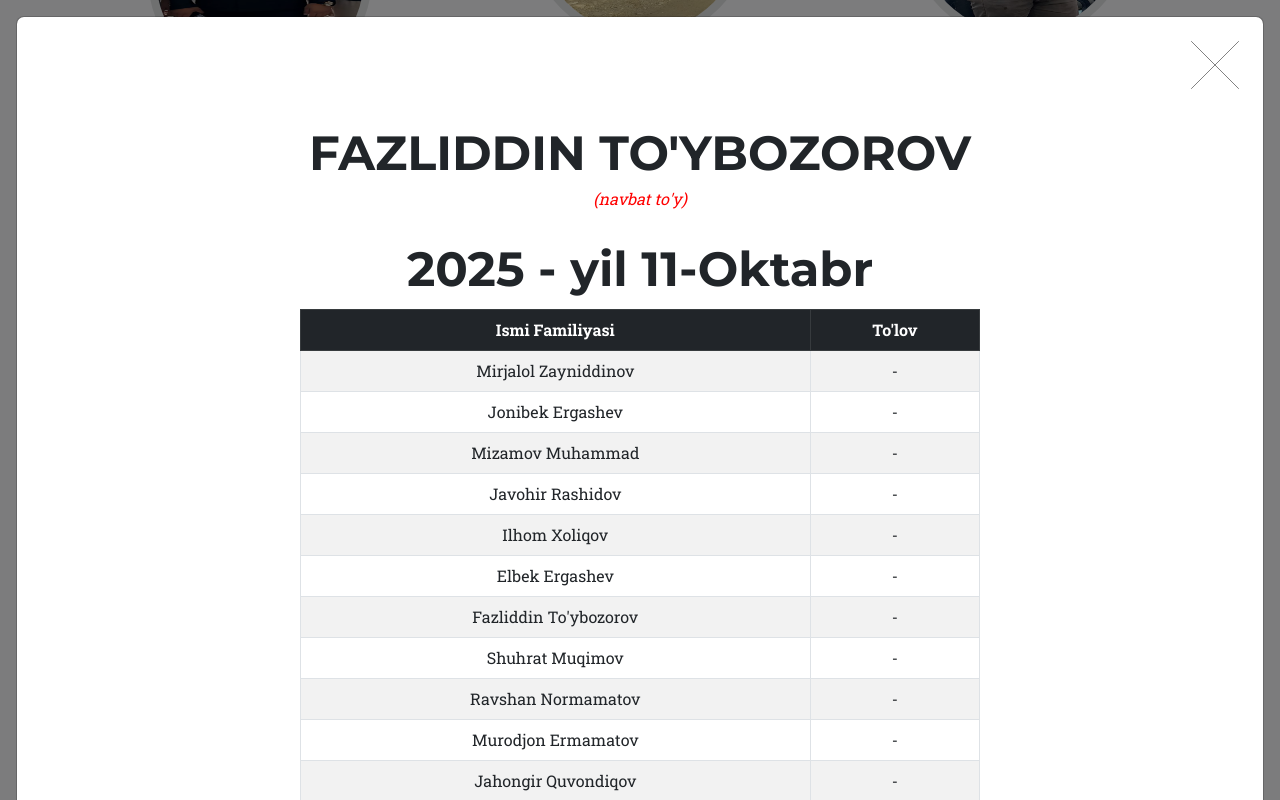
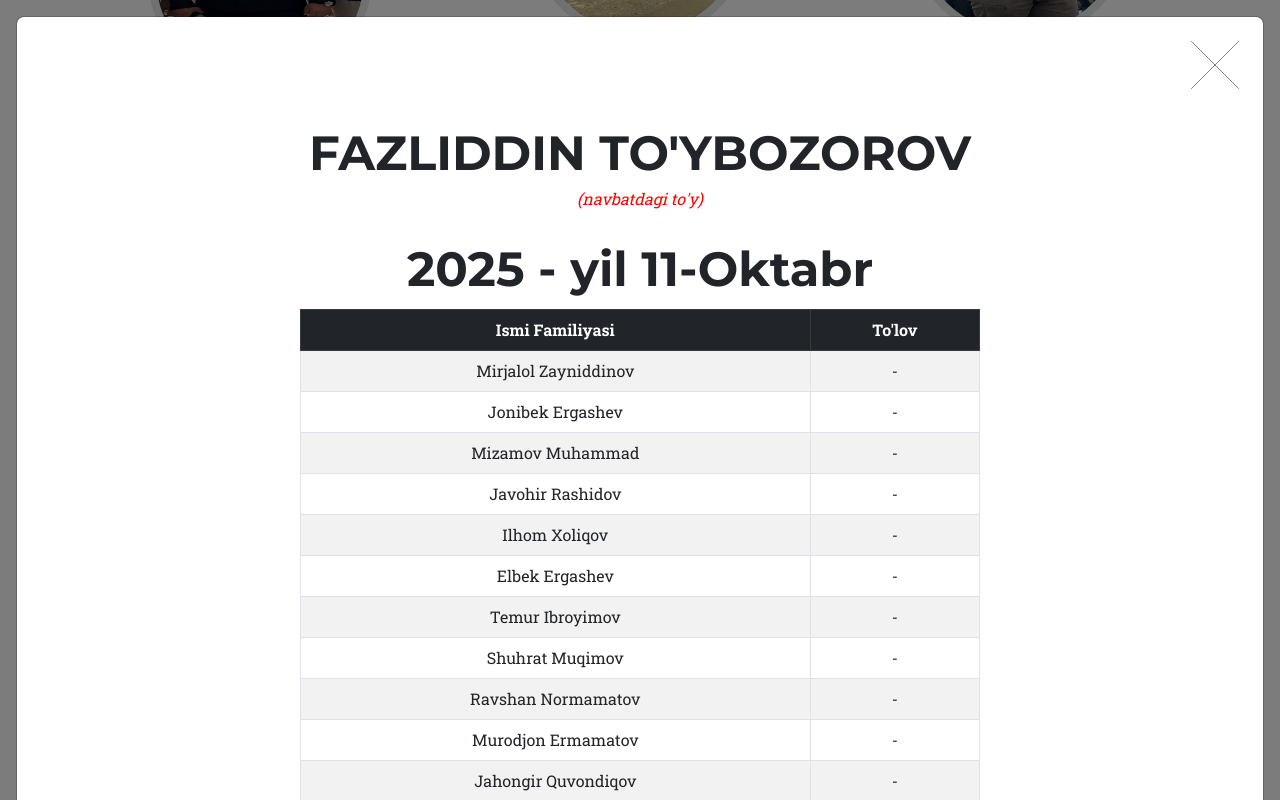
Before and after one commit to xushvaqtov461-pixel/kuyovnavkarchi, a plain HTML site: page index.html in a window 1280 px wide. Both pictures are taken after a click on the link "Fazliddin To'ybozorov". Shown: the part 2164-2964 px from the top of the page. Drawn offline with nearby package versions, Linux system fonts and the light colour scheme; files whose address does not match are found by name.

Commit message:
Add files via upload

```diff
--- a/index.html
+++ b/index.html
@@ -526,7 +526,7 @@
                                 <div class="modal-body">
                                     <!-- Project details-->
                                     <h2 class="text-uppercase">Fazliddin To'ybozorov</h2>
-                                    <p class="item-intro text-muted1">(navbat to'y)</p>
+                                    <p class="item-intro text-muted1">(navbatdagi to'y)</p>
                                     <div class="container">
                                         <h2 class="mb-3">2025 - yil 11-Oktabr</h2>
                                         <table class="table table-striped table-bordered">
@@ -562,7 +562,7 @@
                                                 <td>-</td>
                                             </tr>
                                             <tr>
-                                                <td>Fazliddin To'ybozorov</td>
+                                                <td>Temur Ibroyimov</td>
                                                 <td>-</td>
                                             </tr>
                                             <tr>
```
